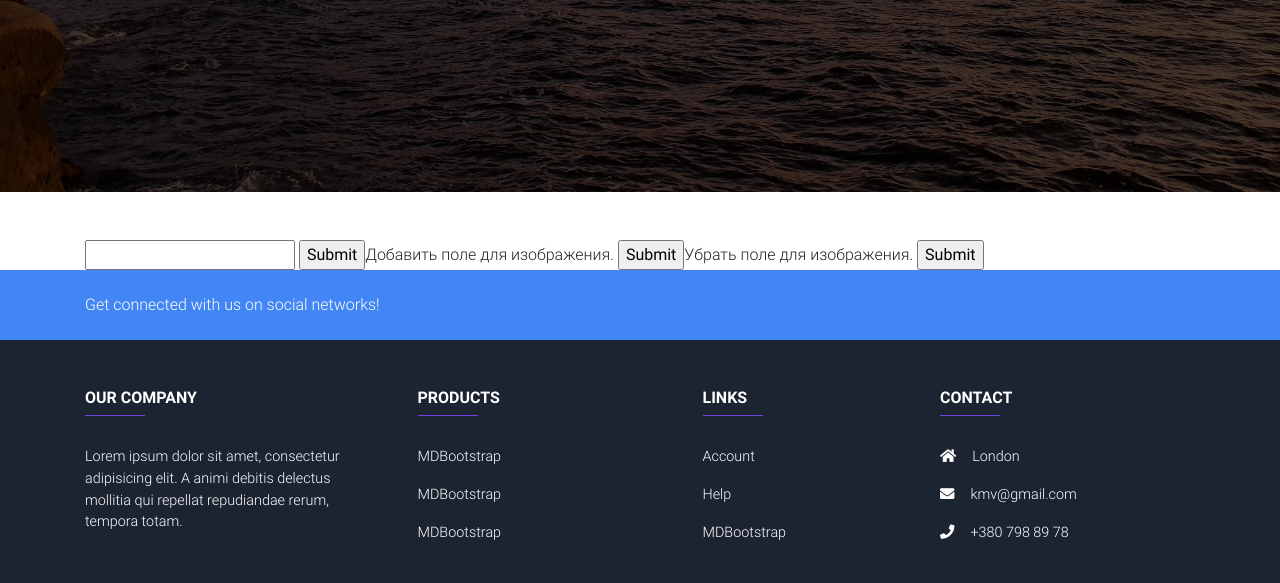
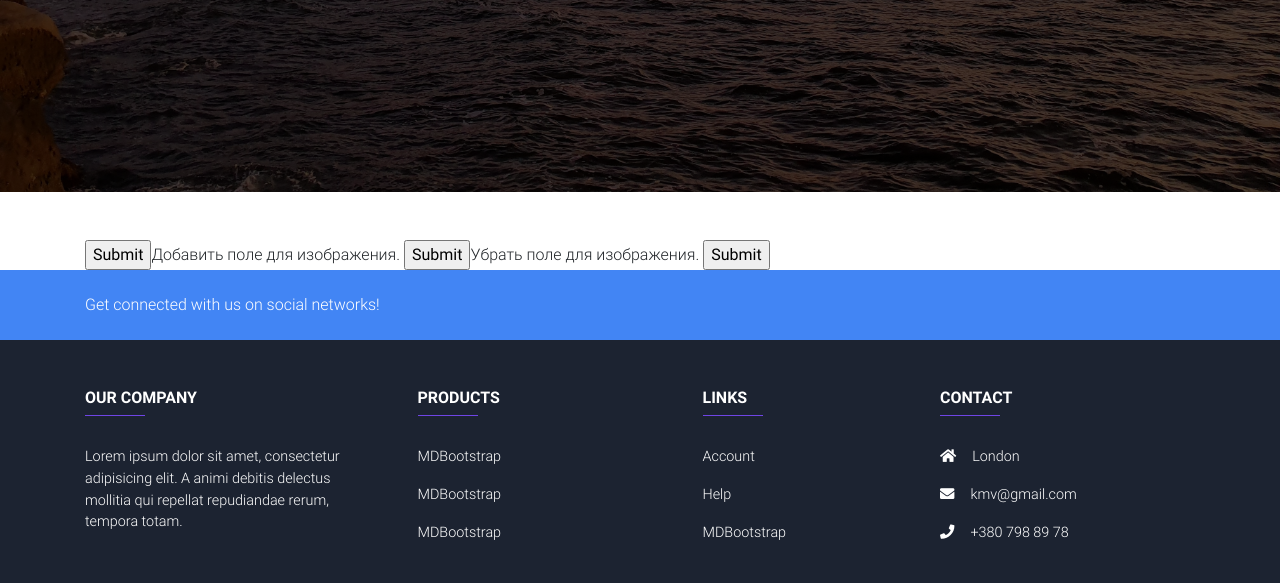
Before and after one commit to kmv1712/my_first_django_blog, a Django app: template app/blogengine/blog/templates/blog/post_create_form.html in a window 1280 px wide. Shown: the part 608-1191 px from the top of the page. Run offline with Django 3.2, Linux system fonts and the light colour scheme; the template is opened without the code that fills it, so the values that code supplies are empty; some libraries are stand-ins or nearby versions.

Commit message:
Заменил input на form.

```diff
--- a/app/blogengine/blog/templates/blog/post_create_form.html
+++ b/app/blogengine/blog/templates/blog/post_create_form.html
@@ -6,7 +6,7 @@ Create Post - {{ block.super }}
 
 {% block content %}
 
-<input class="" action="{% url 'post_create_url' %}" method="post" enctype="multipart/form-data" >
+<form class="" action="{% url 'post_create_url' %}" method="post" enctype="multipart/form-data" >
     {% csrf_token %}
 
     {% for field in form %}
```
